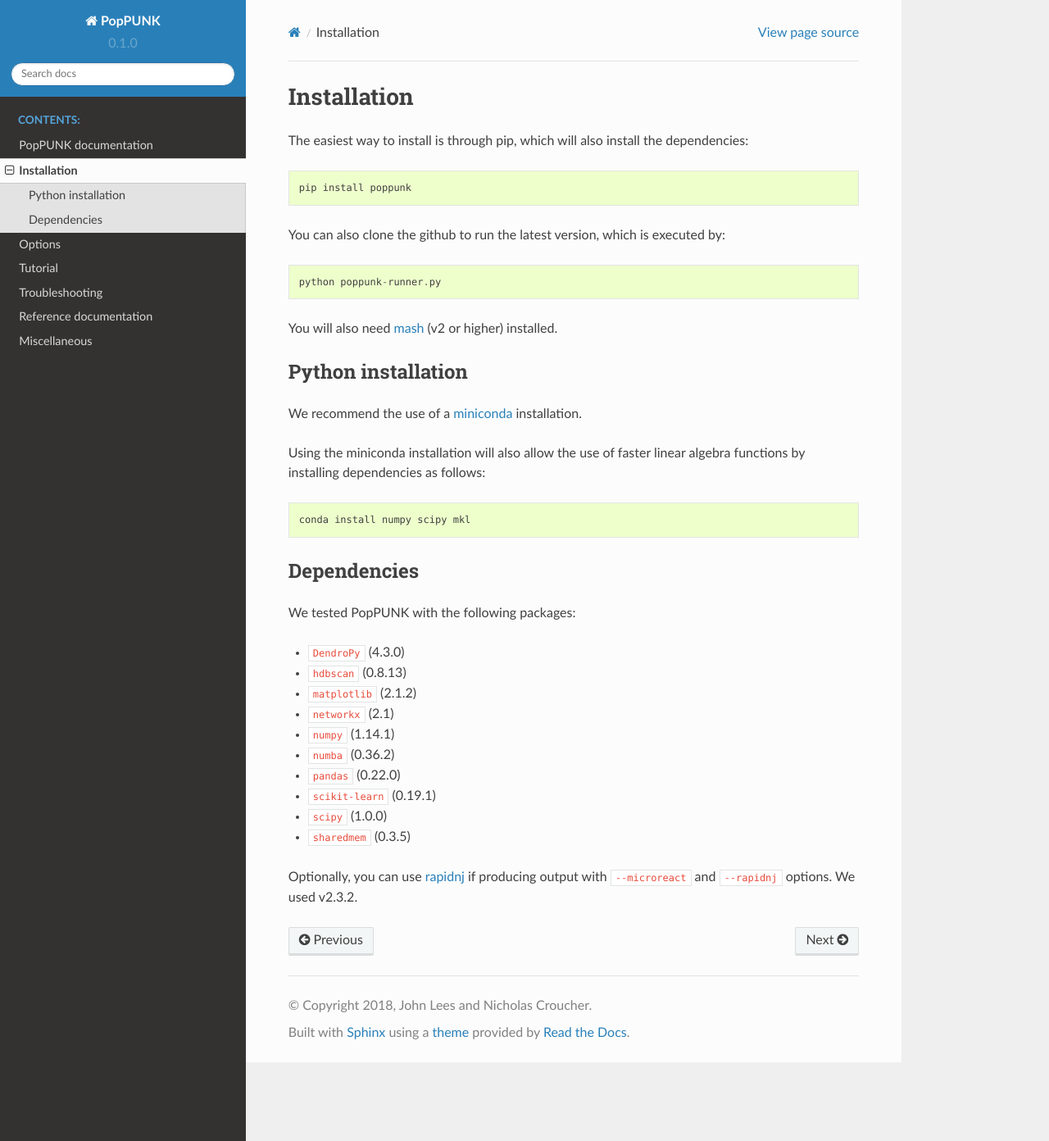
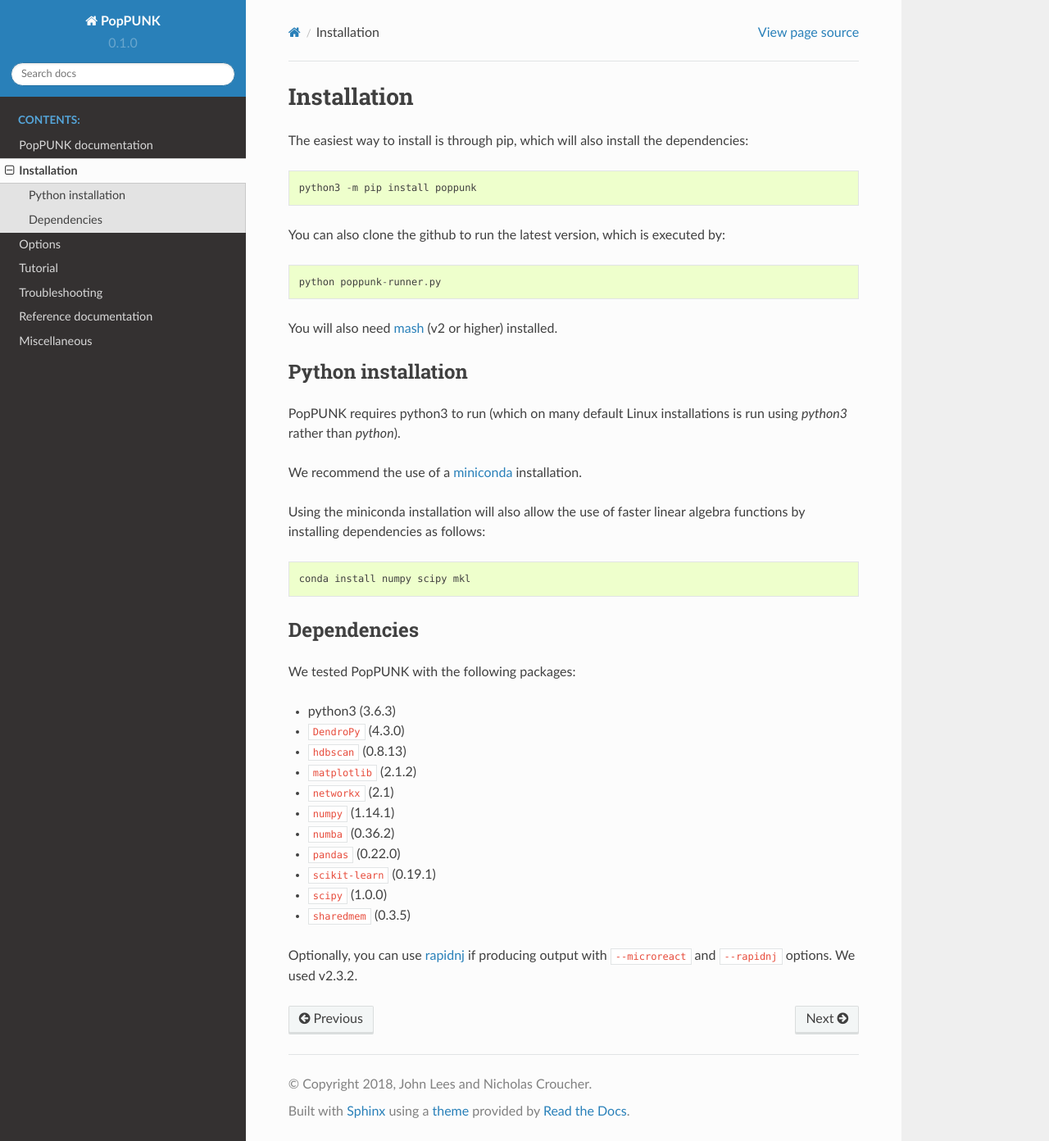
Before and after one commit to bacpop/PopPUNK, a Sphinx documentation site: the page built from docs/installation.rst, in a window 1280 px wide and 1392 px high. Shown: the whole window at 82% size. Built offline with Sphinx 7.4.7 and the Read the Docs theme 2.0.0, drawn with Linux system fonts in a browser that asks for light colours.

Commit message:
Ensure python3
Also more explicit in README.md and documentation

```diff
--- a/docs/index.rst
+++ b/docs/index.rst
@@ -60,11 +60,6 @@
   available
 - Everything is available within a single python executable.
 
-.. note:: PopPUNK is only applicable where there are 'strains'
-   This is when core and accessory distances are broadly correlated with each
-   other in separate groups. This is often the case across a species, but would
-   not be true within a lineage
-
 Index:
 ------
 
--- a/docs/installation.rst
+++ b/docs/installation.rst
@@ -4,7 +4,7 @@
 The easiest way to install is through pip, which will also install the
 dependencies::
 
-   pip install poppunk
+   python3 -m pip install poppunk
 
 You can also clone the github to run the latest version, which is executed by::
 
@@ -15,6 +15,9 @@
 
 Python installation
 -------------------
+
+PopPUNK requires python3 to run (which on many default Linux installations is
+run using `python3` rather than `python`).
 
 We recommend the use of a `miniconda <https://conda.io/miniconda.html>`__
 installation.
@@ -28,6 +31,7 @@
 ------------
 We tested PopPUNK with the following packages:
 
+* python3 (3.6.3)
 * ``DendroPy`` (4.3.0)
 * ``hdbscan`` (0.8.13)
 * ``matplotlib`` (2.1.2)
--- a/setup.py
+++ b/setup.py
@@ -45,6 +45,7 @@
         'License :: OSI Approved :: Apache Software License',
         'Programming Language :: Python :: 3.6',
     ],
+    python_requires='>3.6.0',
     keywords='bacteria genomics population-genetics k-mer',
     packages=['PopPUNK'],
     entry_points={
```
Also changed, not shown: README.md (+2 -1 lines), 1 other file.
